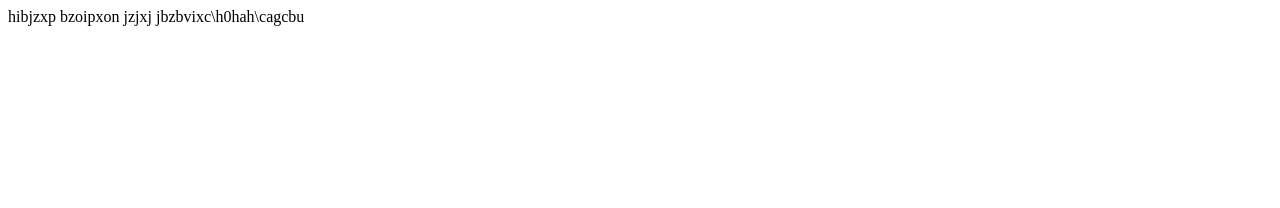
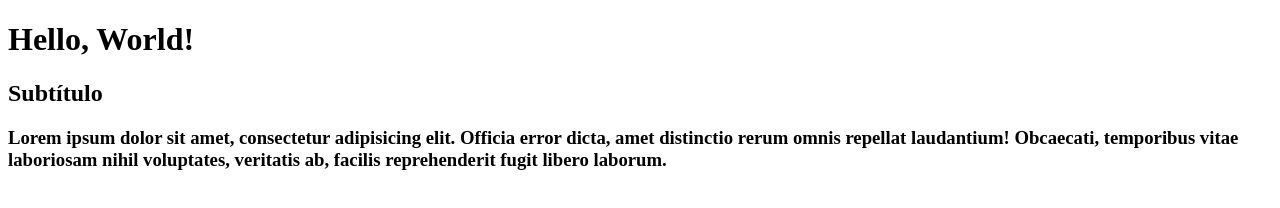
Before and after one commit to FortSoftwares/git-aula, a plain HTML site: page index.html in a window 1280 px wide. Drawn offline with Linux system fonts and the light colour scheme.

Commit message:
Revert "Bagunçando o código"
This reverts commit 347c8f53decc8757a27d88a598ccdb023a49369e.

```diff
--- a/index.html
+++ b/index.html
@@ -5,4 +5,11 @@
     <meta name="viewport" content="width=device-width, initial-scale=1.0">
     <title>Corrigindo</title>
     <link rel="stylesheet" href="styles.css">
-hibjzxp bzoipxon jzjxj jbzbvixc\h0hah\cagcbu
+</head>
+<body>
+    <h1>Hello, World!</h1>
+    <h2>Subtítulo</h2>
+    <h3>Lorem ipsum dolor sit amet, consectetur adipisicing elit. Officia error dicta, amet distinctio rerum omnis repellat laudantium! Obcaecati, temporibus vitae laboriosam nihil voluptates, veritatis ab, facilis reprehenderit fugit libero laborum.</h3>
+
+</body>
+</html>
```
